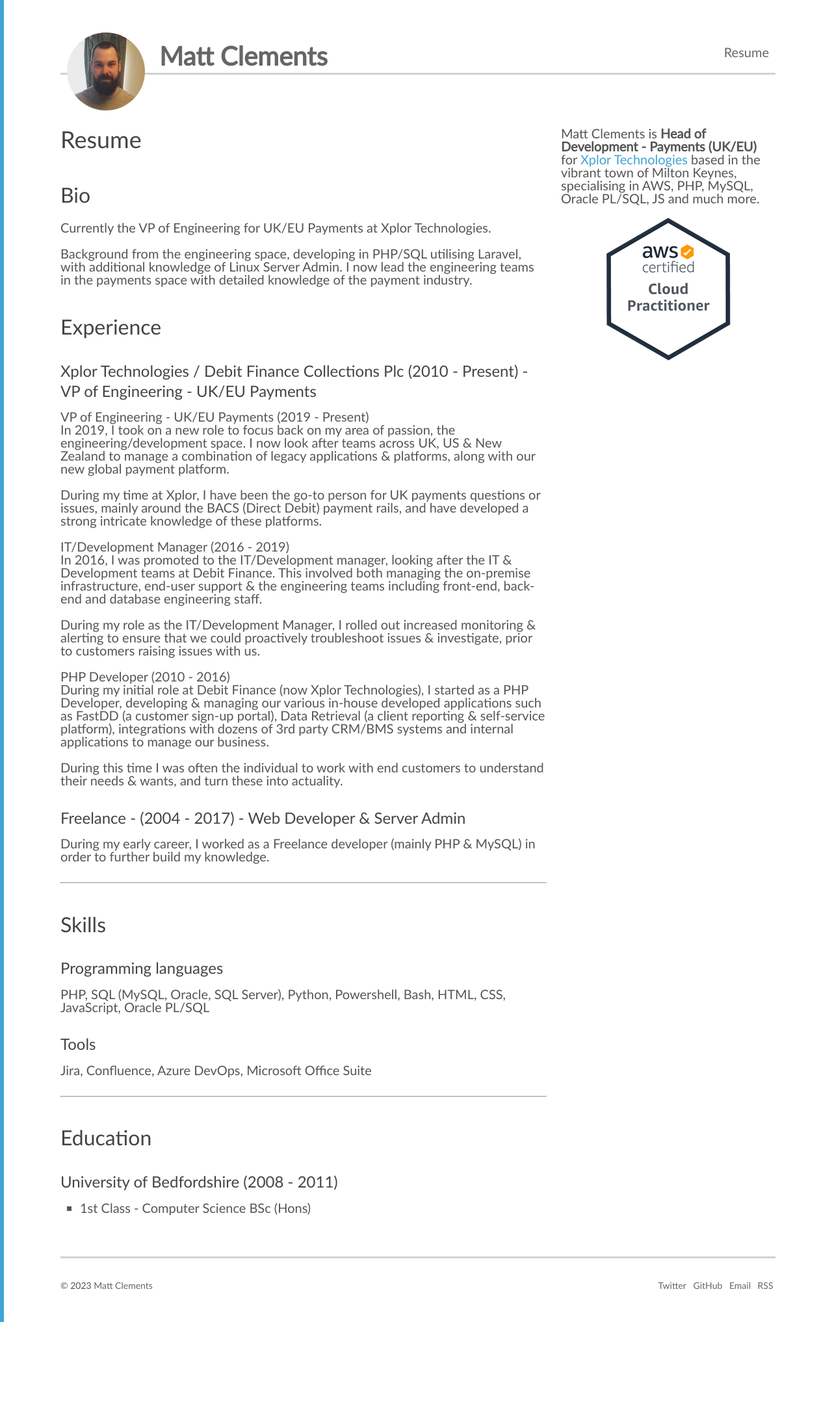
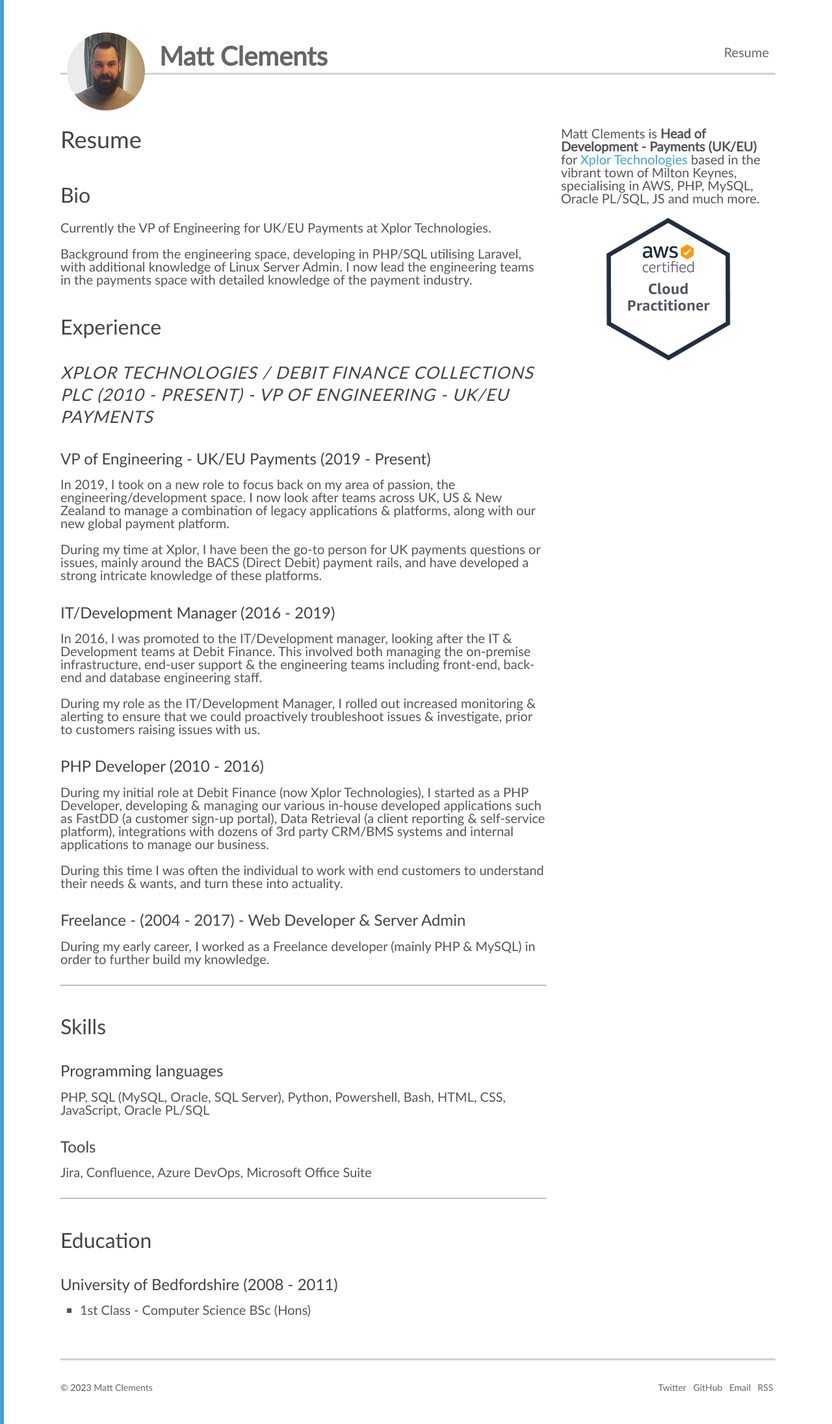
Before and after one commit to mattclements/mattclements.github.io, a Jekyll site: the page built from resume.md, in a window 1280 px wide. Shown: the whole page at 65% size. Built offline with Jekyll 4.4.1, drawn with Linux system fonts in a browser that asks for light colours; before the commit the page ends 2035 px from its top, so only the background shows below that.

Commit message:
Update CV formatting

```diff
--- a/resume.md
+++ b/resume.md
@@ -12,9 +12,9 @@
 
 ## Experience
 
-#### Xplor Technologies / Debit Finance Collections Plc (2010 - Present) - VP of Engineering - UK/EU Payments
+### Xplor Technologies / Debit Finance Collections Plc (2010 - Present) - VP of Engineering - UK/EU Payments
 
-##### VP of Engineering - UK/EU Payments (2019 - Present)
+#### VP of Engineering - UK/EU Payments (2019 - Present)
 
 In 2019, I took on a new role to focus back on my area of passion, the engineering/development space. I now look after teams across
 UK, US &amp; New Zealand to manage a combination of legacy applications &amp; platforms, along with our new global payment platform.
@@ -22,7 +22,7 @@
 During my time at Xplor, I have been the go-to person for UK payments questions or issues, mainly around the BACS (Direct Debit) payment
 rails, and have developed a strong intricate knowledge of these platforms.
 
-##### IT/Development Manager (2016 - 2019)
+#### IT/Development Manager (2016 - 2019)
 
 In 2016, I was promoted to the IT/Development manager, looking after the IT &amp; Development teams at Debit Finance.
 This involved both managing the on-premise infrastructure, end-user support &amp; the engineering teams including front-end,
@@ -31,7 +31,7 @@
 During my role as the IT/Development Manager, I rolled out increased monitoring &amp; alerting to ensure that we could proactively
 troubleshoot issues &amp; investigate, prior to customers raising issues with us.
 
-##### PHP Developer (2010 - 2016)
+#### PHP Developer (2010 - 2016)
 
 During my initial role at Debit Finance (now Xplor Technologies), I started as a PHP Developer,
 developing &amp; managing our various in-house developed applications such as FastDD (a customer sign-up portal),
@@ -48,6 +48,7 @@
 ---
 
 ## Skills
+
 #### Programming languages
 PHP, SQL (MySQL, Oracle, SQL Server), Python, Powershell, Bash, HTML, CSS, JavaScript, Oracle PL/SQL
 
```
